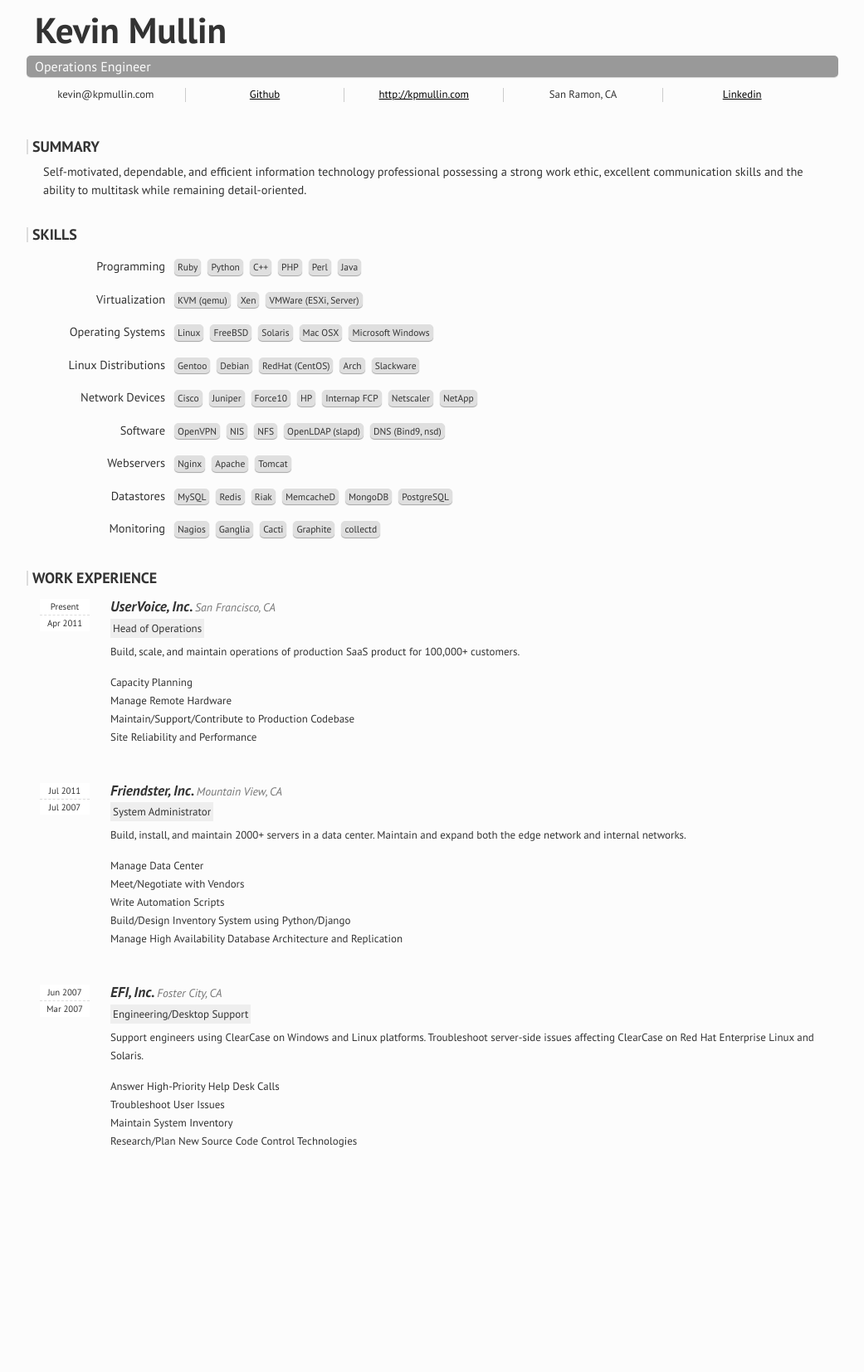
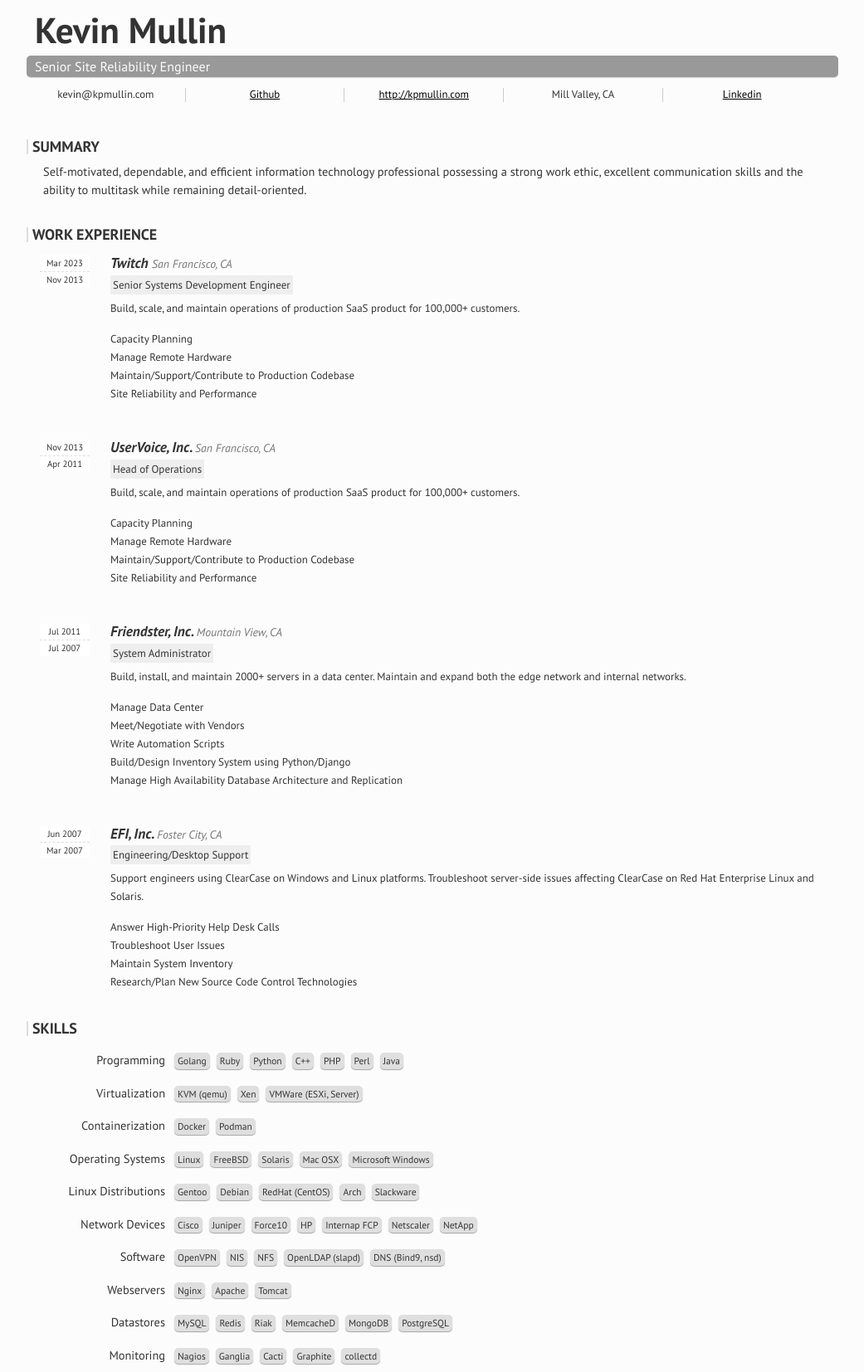
Before and after one commit to kmullin/kmullin.github.com, a Jekyll site: the page built from resume/index.md, in a window 1280 px wide. Shown: the whole page at 83% size, without its empty margins (119-1160 px from the left). Built offline with Jekyll 4.4.1, drawn with Linux system fonts in a browser that asks for light colours; before the commit the page ends 1393 px from its top, so only the background shows below that.

Commit message:
do jekyll upgrades

```diff
--- a/_config.yml
+++ b/_config.yml
@@ -1,23 +1,40 @@
-# This is the default format.
-# For more see: https://github.com/mojombo/jekyll/wiki/Permalinks
+# Welcome to Jekyll!
+#
+# This config file is meant for settings that affect your whole blog, values
+# which you are expected to set up once and rarely edit after that. If you find
+# yourself editing this file very often, consider using Jekyll's data files
+# feature for the data you need to update frequently.
+#
+# For technical reasons, this file is *NOT* reloaded automatically when you use
+# 'bundle exec jekyll serve'. If you change this file, please restart the server process.
+#
+# If you need help with YAML syntax, here are some quick references for you:
+# https://learn-the-web.algonquindesign.ca/topics/markdown-yaml-cheat-sheet/#yaml
+# https://learnxinyminutes.com/docs/yaml/
+#
+# Site settings
+# These are used to personalize your new site. If you look in the HTML files,
+# you will see them accessed via {{ site.title }}, {{ site.email }}, and so on.
+# You can create any custom variable you would like, and they will be accessible
+# in the templates via {{ site.myvariable }}.
+
+# XXX: No idea what these are for
 permalink: /blog/:year/:month/:day/:title
 
 exclude: [".rvmrc", ".rbenv-version", "README.md", "Rakefile", "changelog.md", "Gemfile", "Gemfile.lock"]
 auto: true
 highligher: rouge
+#####
 
-# Themes are encouraged to use these universal variables
-# so be sure to set them if your theme uses them.
-#
-title : kpmullin
+title: kpmullin
 tagline: of an ops guy
-author :
-  name : Kevin Mullin
-  title: Operations Engineer
-  email : kevin@kpmullin.com
-  location: San Ramon, CA
-  github : kmullin
-  linkedin : kmullin
+author:
+  name: Kevin Mullin
+  title: Senior Site Reliability Engineer
+  email: kevin@kpmullin.com
+  location: Mill Valley, CA
+  github: kmullin
+  linkedin: kmullin
 #  twitter : username
 #  feedburner : feedname
 
@@ -124,3 +141,28 @@ JB :
   # and include your custom code. Your custom file must be defined at:
   #   ./_includes/custom/[HELPER]
   # where [HELPER] is the name of the helper you are overriding.
+
+# Build settings
+# theme: minima
+# plugins:
+#   - jekyll-feed
+
+# Exclude from processing.
+# The following items will not be processed, by default.
+# Any item listed under the `exclude:` key here will be automatically added to
+# the internal "default list".
+#
+# Excluded items can be processed by explicitly listing the directories or
+# their entries' file path in the `include:` list.
+#
+# exclude:
+#   - .sass-cache/
+#   - .jekyll-cache/
+#   - gemfiles/
+#   - Gemfile
+#   - Gemfile.lock
+#   - node_modules/
+#   - vendor/bundle/
+#   - vendor/cache/
+#   - vendor/gems/
+#   - vendor/ruby/
--- a/_layouts/resume.html
+++ b/_layouts/resume.html
@@ -37,20 +37,6 @@
         <p>{{ page.profile }}</p>
     </section>
 
-    <section id="skills">
-    	<h1>Skills</h1>
-        <dl>
-            {% for skill_hash in page.skills %}
-                {% for skill in skill_hash %}
-                    <dt>{{ skill[0] }}</dt>
-                    {% for s in skill[1] %}
-                    <dd>{{ s }}</dd>
-                    {% endfor %}
-                {% endfor %}
-            {% endfor %}
-        </dl>
-    </section>
-
     <section id="experience">
         <h1>Work Experience</h1>
         {% for job_hash in page.jobs %}
@@ -69,20 +55,21 @@
                 {% endif %}
             </article>
         {% endfor %}
-
     </section>
 
- <!--   <section id="hobbies">
-    	<h1>Hobbies &amp; Interests</h1>
-        <ul>
-        	<li>Playing Drums and Percussion (Caj&oacute;n) with <a href="https://www.facebook.com/DiplomatasBrasil" rel="external" title="Diplomatas on Facebook">Diplomatas</a>, an acoustic trio;</li>
-            <li><a href="http://youtweetintome.jpedroribeiro.com/" rel="external" title="You Tweetin' to Me?">Tweeting moview reviews</a>;</li>
-            <li><a href="http://ribeirobrowbrewery.tumblr.com/" rel="external" title="Ribeiro Bros Brewery">Brewing beer</a> with my brother;</li>
-            <li><a href="http://www.flickr.com/photos/jpedroribeiro/4557978857/in/photostream/" rel="external" title="My Flickr Set">Photography</a>;</li>
-            <li>Travelling;</li>
-            <li>Gaming (from Atari to PS3).</li>
-        </ul>
-    </section> -->
+    <section id="skills">
+        <h1>Skills</h1>
+        <dl>
+            {% for skill_hash in page.skills %}
+                {% for skill in skill_hash %}
+                    <dt>{{ skill[0] }}</dt>
+                    {% for s in skill[1] %}
+                    <dd>{{ s }}</dd>
+                    {% endfor %}
+                {% endfor %}
+            {% endfor %}
+        </dl>
+    </section>
 
   <!-- Script for enabling media queries on IE5+ -->
   <script src="/assets/local/js/css3-mediaqueries.js"></script>
--- a/resume/index.md
+++ b/resume/index.md
@@ -10,6 +10,7 @@ profile:
 
 skills:
   - Programming:
+    - Golang
     - Ruby
     - Python
     - C++
@@ -20,6 +21,9 @@ skills:
     - KVM (qemu)
     - Xen
     - VMWare (ESXi, Server)
+  - Containerization:
+    - Docker
+    - Podman
   - Operating Systems:
     - Linux
     - FreeBSD
@@ -65,12 +69,26 @@ skills:
     - collectd
 
 jobs:
+  - company: Twitch
+    title: Senior Systems Development Engineer
+    location: San Francisco, CA
+    dates:
+      start: Nov 2013
+      end: Mar 2023
+    description:
+      Build, scale, and maintain operations of production SaaS product for 100,000+ customers.
+    duties:
+      - Capacity Planning
+      - Manage Remote Hardware
+      - Maintain/Support/Contribute to Production Codebase
+      - Site Reliability and Performance
+
   - company: UserVoice, Inc.
     title: Head of Operations
     location: San Francisco, CA
     dates:
       start: Apr 2011
-      end: Present
+      end: Nov 2013
     description:
       Build, scale, and maintain operations of production SaaS product for 100,000+ customers.
     duties:
```
Also changed, not shown: 404.html (+25 -1 lines), index.md (+1 -1 lines), 2 other files. Lines whose indentation alone changed are shown as unchanged.
